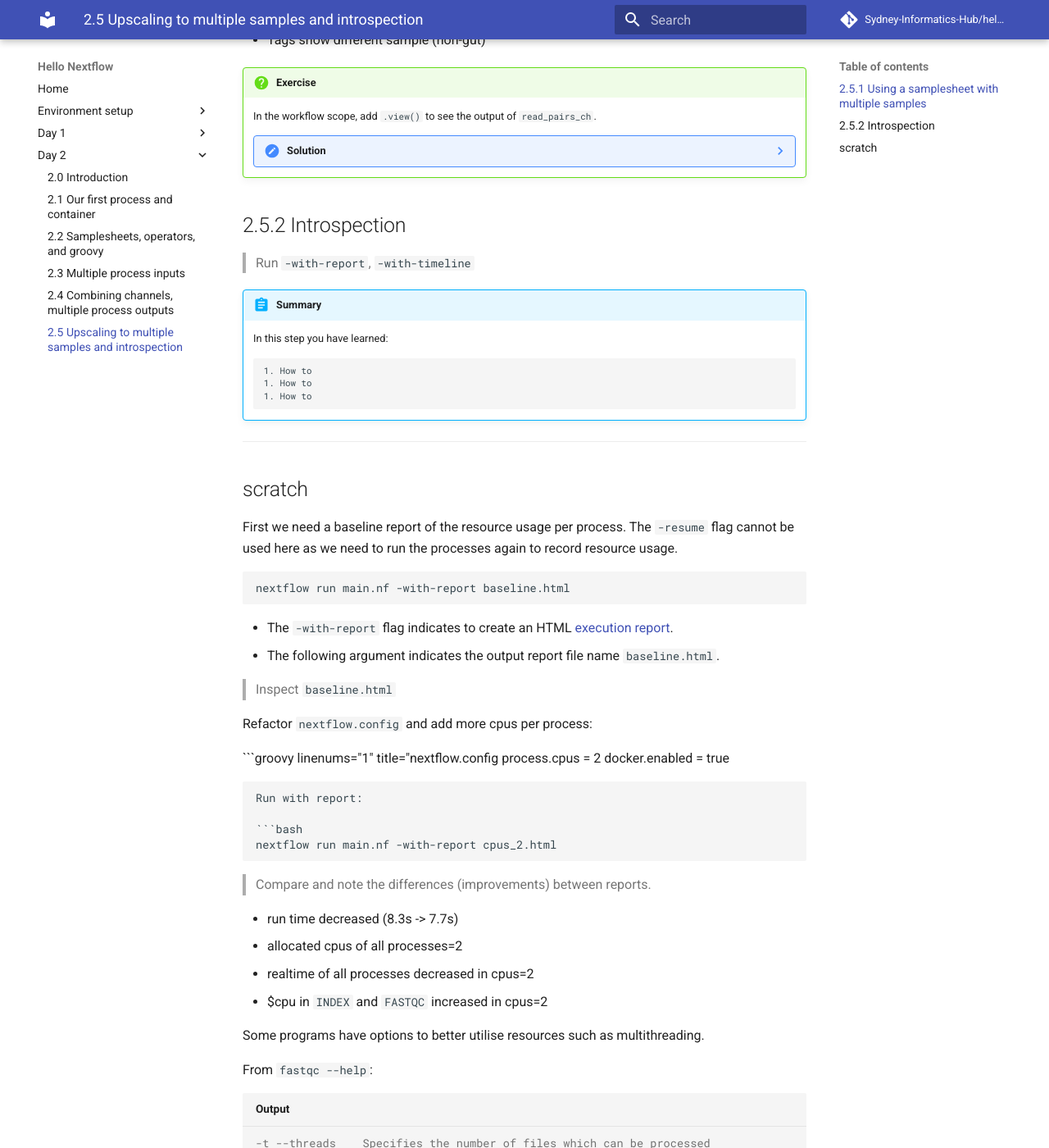
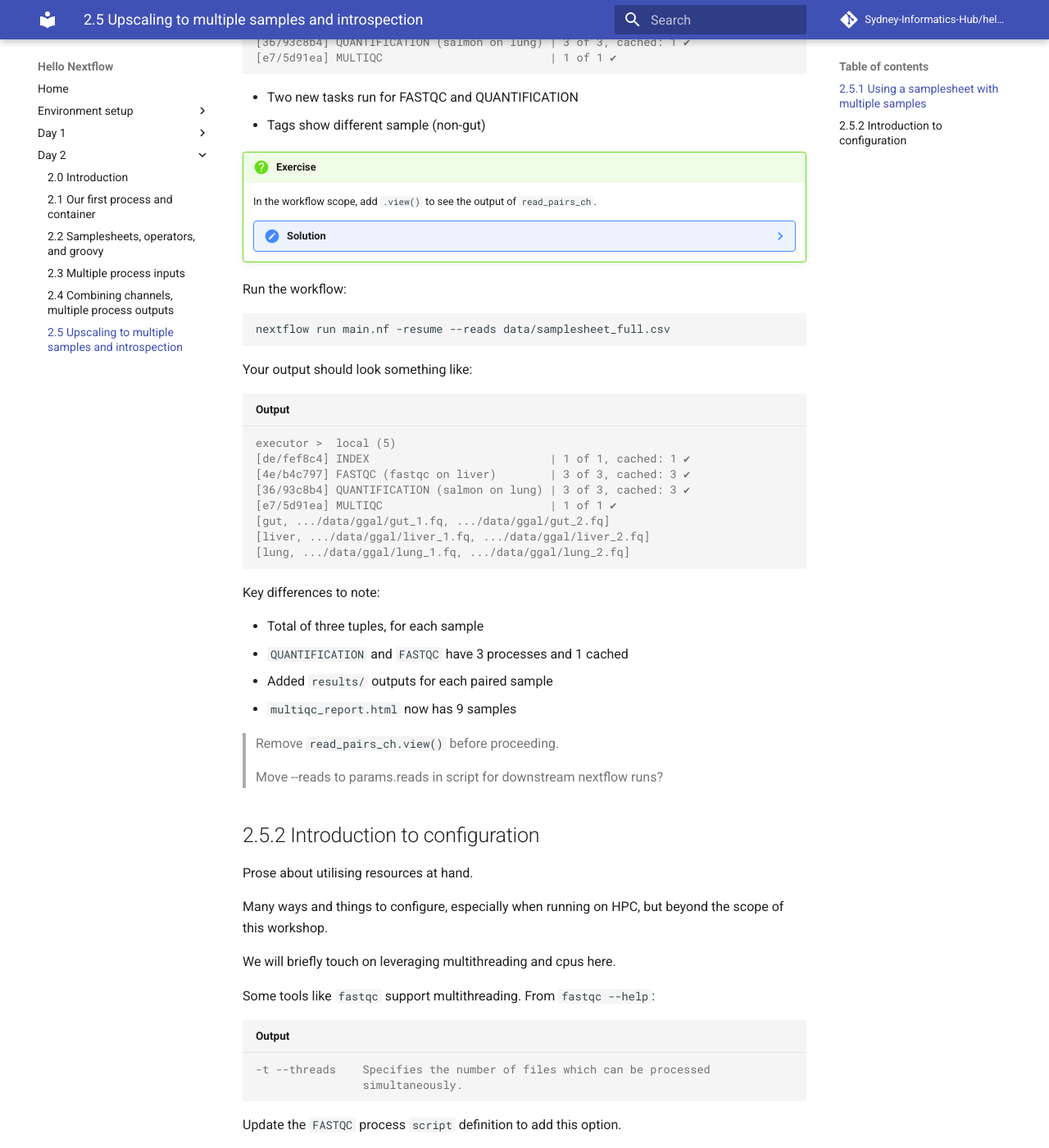
Before and after one commit to Sydney-Informatics-Hub/hello-nextflow, an MkDocs documentation site: the page built from docs/day2/05_scale.md, in a window 1280 px wide and 1400 px high, scrolled down 1025 px. Shown: the whole window at 82% size. Built offline with MkDocs 1.6.1 and Material for MkDocs 9.7.7, drawn with Linux system fonts in a browser that asks for light colours; comment, search, counter and statistics services are not loaded; some of the changed text lies outside the part shown.

Commit message:
Clean 2.4, 2.5, add config section

````diff
--- a/docs/day2/05_scale.md
+++ b/docs/day2/05_scale.md
@@ -1,4 +1,8 @@
 # 2.5 Scaling to multiple samples
+
+!!! note "Learning objectives"
+
+    1.
 
 Now that we have a working pipeline on a single-sample, we will update it
 to take multiple samples and introduce Nextflow concepts that help with
@@ -60,87 +64,54 @@ executor >  local (5)
             read_pairs_ch.view()
         ```
 
-        Your output should look something like:
-
-        ```console title="Output"
-
-        executor >  local (5)
-        [de/fef8c4] INDEX                           | 1 of 1, cached: 1 ✔
-        [4e/b4c797] FASTQC (fastqc on liver)        | 3 of 3, cached: 3 ✔
-        [36/93c8b4] QUANTIFICATION (salmon on lung) | 3 of 3, cached: 3 ✔
-        [e7/5d91ea] MULTIQC                         | 1 of 1 ✔
-        [gut, .../data/ggal/gut_1.fq, .../data/ggal/gut_2.fq]
-        [liver, .../data/ggal/liver_1.fq, .../data/ggal/liver_2.fq]
-        [lung, .../data/ggal/lung_1.fq, .../data/ggal/lung_2.fq]
-
-        Key differences to note:
-
-        - Total of three tuples, for each sample
-        - `QUANTIFICATION` and `FASTQC` have 3 processes and 1 cached
-        - Added `results/` outputs for each paired sample
-        - `multiqc_report.html` now has 9 samples
-
-        Remove `read_pairs_ch.view()` before proceeding.
-
-## 2.5.2 Introspection
-
-> Run `-with-report`, `-with-timeline`
-
-!!! abstract "Summary"
-
-    In this step you have learned:
-
-        1. How to
-        1. How to
-        1. How to
----
-
-## scratch
-
-First we need a baseline report of the resource usage per process. The
-`-resume` flag cannot be used here as we need to run the processes again
-to record resource usage.
+Run the workflow:
 
 ```bash
-nextflow run main.nf -with-report baseline.html
+nextflow run main.nf -resume --reads data/samplesheet_full.csv
 ```
 
-- The `-with-report` flag indicates to create an HTML
-[execution report](https://www.nextflow.io/docs/latest/tracing.html#execution-report).
-- The following argument indicates the output report file name `baseline.html`.
+Your output should look something like:
 
-> Inspect `baseline.html`
+```console title="Output"
 
-Refactor `nextflow.config` and add more cpus per process:
-
-```groovy linenums="1" title="nextflow.config
-process.cpus = 2
-docker.enabled = true
+executor >  local (5)
+[de/fef8c4] INDEX                           | 1 of 1, cached: 1 ✔
+[4e/b4c797] FASTQC (fastqc on liver)        | 3 of 3, cached: 3 ✔
+[36/93c8b4] QUANTIFICATION (salmon on lung) | 3 of 3, cached: 3 ✔
+[e7/5d91ea] MULTIQC                         | 1 of 1 ✔
+[gut, .../data/ggal/gut_1.fq, .../data/ggal/gut_2.fq]
+[liver, .../data/ggal/liver_1.fq, .../data/ggal/liver_2.fq]
+[lung, .../data/ggal/lung_1.fq, .../data/ggal/lung_2.fq]
 ```
 
-Run with report:
+Key differences to note:
 
-```bash
-nextflow run main.nf -with-report cpus_2.html
-```
+- Total of three tuples, for each sample
+- `QUANTIFICATION` and `FASTQC` have 3 processes and 1 cached
+- Added `results/` outputs for each paired sample
+- `multiqc_report.html` now has 9 samples
 
-> Compare and note the differences (improvements) between reports.
+> Remove `read_pairs_ch.view()` before proceeding.
 
-- run time decreased (8.3s -> 7.7s)
-- allocated cpus of all processes=2
-- realtime of all processes decreased in cpus=2
-- $cpu in `INDEX` and `FASTQC` increased in cpus=2
+> Move --reads to params.reads in script for downstream nextflow runs?
 
-Some programs have options to better utilise resources such as multithreading.
+## 2.5.2 Introduction to configuration
 
-From `fastqc --help`:
+Prose about utilising resources at hand.
+
+Many ways and things to configure, especially when running on HPC, but beyond
+the scope of this workshop.
+
+We will briefly touch on leveraging multithreading and cpus here.
+
+Some tools like `fastqc` support multithreading. From `fastqc --help`:
 
 ```console title="Output"
 -t --threads    Specifies the number of files which can be processed
                 simultaneously.
 ```
 
-`FASTQC` requires multithreading to be explicitly specific in the script.
+Update the `FASTQC` process `script` definition to add this option.
 
 ```groovy title="main.nf"
     script:
@@ -156,15 +127,19 @@ allows the number of CPUs the process' task should use.
 The `FASTQC` tasks processes paired reads (2 files) per task. Adding
 `-t ${task.cpus}` allows them to be processed simultaneously.
 
-Run again:
+Update your configuration file:
 
-```bash
-nextflow run main.nf -with-report fastqc_mt.html
+```groovy linenums="1" title="nextflow.config
+process.cpus = 2
+docker.enabled = true
 ```
 
-> Compare `cpus_2.html` and `fastqc_mt.html` and note the differences between
-> %cpu and duration of the FASTQC tasks
+> How can we demonstrate the benefit here, without profile/trace
 
-- run time decreased
-- %cpu increased
-- duration decreased
+!!! abstract "Summary"
+
+    In this step you have learned:
+
+        1. How to
+        1. How to
+        1. How to
````
Also changed, not shown: docs/day2/04_multiqc.md (+4 -9 lines).
